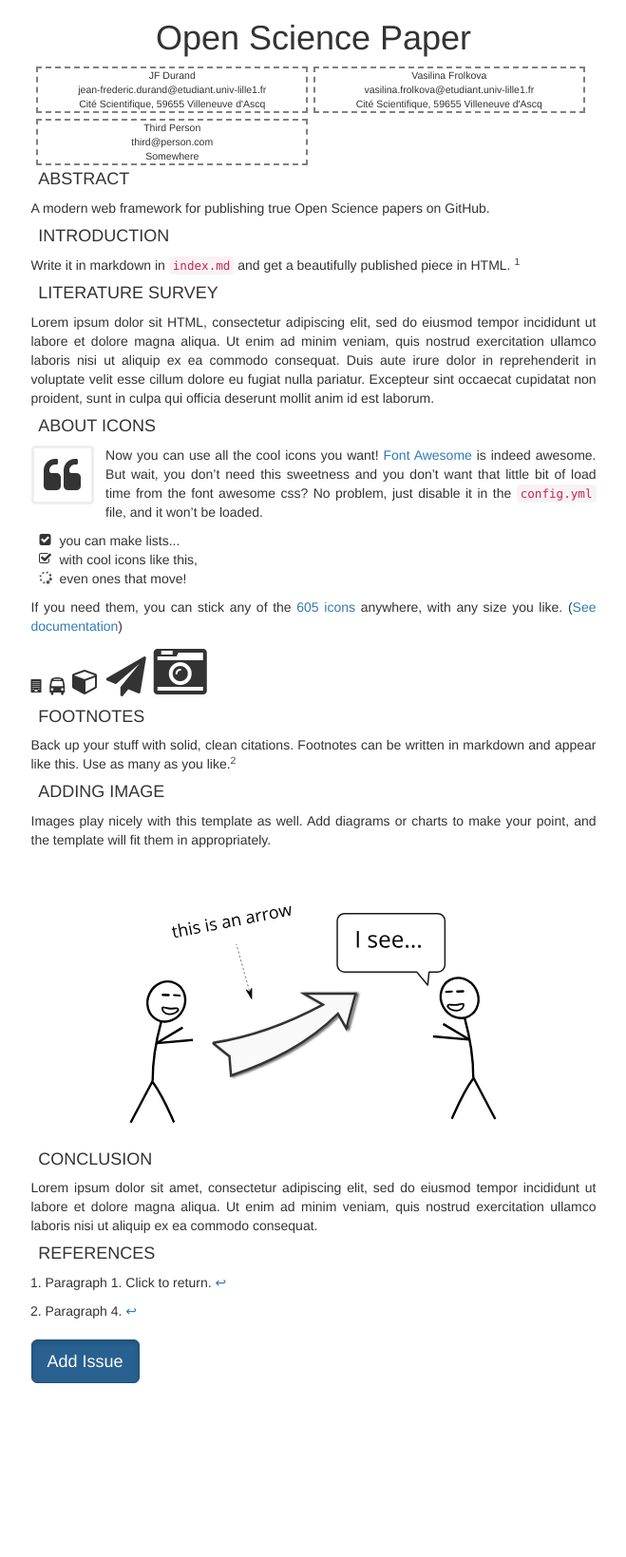
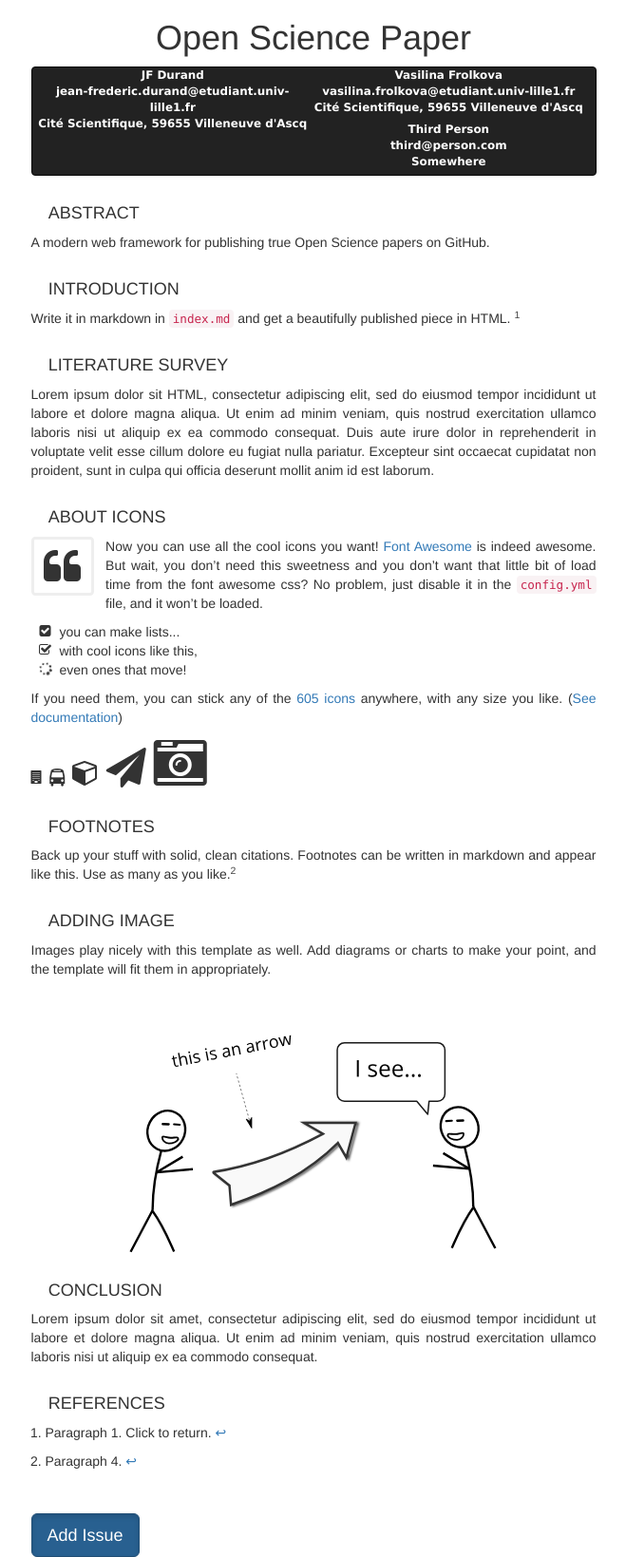
Before and after one commit to whispyy/test_gh-pages, a Jekyll site: the page built from index.md, in a window 1280 px wide. Shown: the whole page at 95% size, without its empty margins (310-969 px from the left). Built offline with Jekyll 4.4.1, drawn with Linux system fonts in a browser that asks for light colours; nearby versions of some CDN libraries; before the commit the page ends 1456 px from its top, so only the background shows below that.

Commit message:
resolvinfdgdfgdg

```diff
--- a/_layouts/default.html
+++ b/_layouts/default.html
@@ -25,6 +25,7 @@
   <article>
    <div class="container">
     <h1><a href="./">{{ site.title }}</a></h1>
+    <nav class="navbar navbar-inverse">
     <div class="auteurs">
      {% for author in site.authors %}
       <div class="auteur">
@@ -36,6 +37,7 @@
       </div>
       {% endfor %}
     </div>
+    </nav>
       <div class="contenu">
       {{ content }}
     </div>
--- a/css/solo.css
+++ b/css/solo.css
@@ -97,10 +97,28 @@ h3 {
   }
 }
 
-h4, h5, h6 {
+h4 {
+  margin-left: 0.5px;
+  margin-top:  30px!important;
+  padding-left: 3%;
+
+}
+
+h5, h6 {
   margin: 1.5rem -1rem 1.5rem -1rem;
   font-size: 1.5rem;
   padding-left: 3%;
+}
+
+h7 {
+  margin-top: 15rem;
+  font-size: 20px;
+  margin-left: 0.5rem;
+}
+
+h8 {
+  margin-left: 0.5px;
+  font-size: 18px;
 }
 
 p, ul, ol, dl, table, pre, blockquote {
@@ -217,20 +235,18 @@ pre > code {
  }
 }
 
-/*Gestion des auteurs (Аютёр)*/
-.auteurs{
-  /*border: solid 3px red;*/
-}
-
 .auteur{
-  font-size: 75%;
+  font-size: 85%;
   float: left;
   text-align: center;
   /*min-width: 33%;*/
   width: 48%;
   margin-bottom: 1%;
-  border: dashed 2px grey;
+  /*border: dashed 2px grey;*/
   margin-left: 1%;
+  color: #FFF;
+  font-family: Verdana,serif;
+  font-weight: bold;
 
 }
 
@@ -293,4 +309,12 @@ pre > code {
 .sharing-buttons {
 	width: 100%;
 }
+
+.list-group {
+  margin-top: 45px;
 }
+
+.strong {
+  font-size: 16px;
+}
+}
--- a/index.md
+++ b/index.md
@@ -44,6 +44,8 @@ Images play nicely with this template as well. Add diagrams or charts to make yo
 #### CONCLUSION
 Lorem ipsum dolor sit amet, consectetur adipiscing elit, sed do eiusmod tempor incididunt ut labore et dolore magna aliqua. Ut enim ad minim veniam, quis nostrud exercitation ullamco laboris nisi ut aliquip ex ea commodo consequat.
 
+
+
 <!--### Add social sharing buttons
 
 Simply add the following line anywhere in your markdown:
--- a/scripts/retrieveIssues.js
+++ b/scripts/retrieveIssues.js
@@ -46,10 +46,10 @@ function loadComment() {
           var outhtml = "";
           if(issues.length == 0) { outhtml = outhtml + '<p>No Comments!</p></div>'; }
           else {
-            outhtml = outhtml + '<p><strong>Comments:</strong></p>';
+            outhtml = outhtml + '<h7><strong>Comments:</strong></h7>';
             $.each(issues, function(index) {
-              outhtml = outhtml + '<a href="'+issues[index].html_url+'" target="_blank" class="list-group-item"><h4 class="list-group-item-heading">'+issues[index].user.login+
-                          ' : '+issues[index].title+'</h4>'+
+              outhtml = outhtml + '<a href="'+issues[index].html_url+'" target="_blank" class="list-group-item"><h8 class="list-group-item-heading">'+issues[index].user.login+
+                          ' : '+issues[index].title+'</h8>'+
                           '<p class="list-group-item-text">'+issues[index].body+'</p></a>';
             });
             outhtml = outhtml + '</div>';
```
Lines whose indentation alone changed are shown as unchanged.
